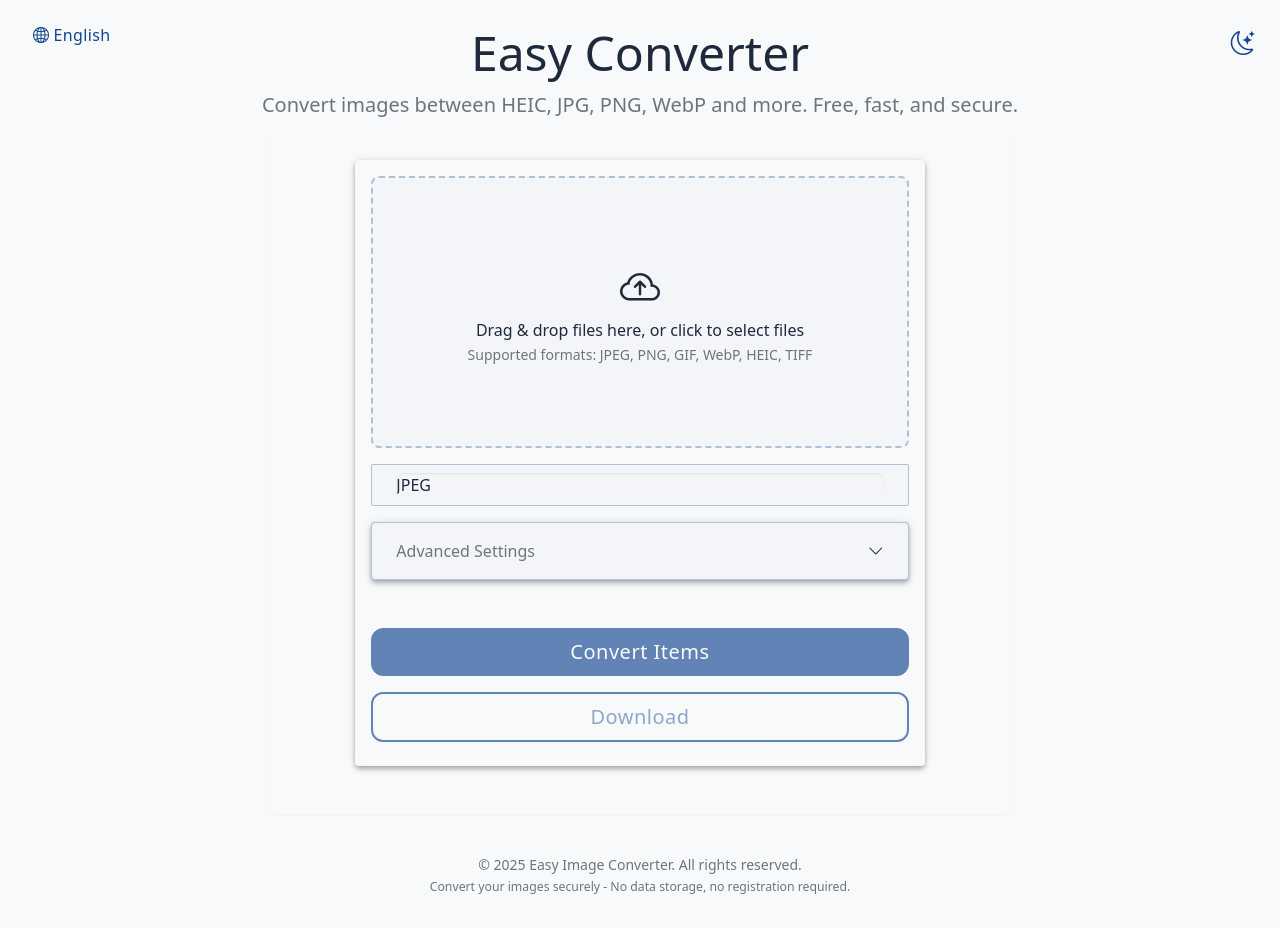
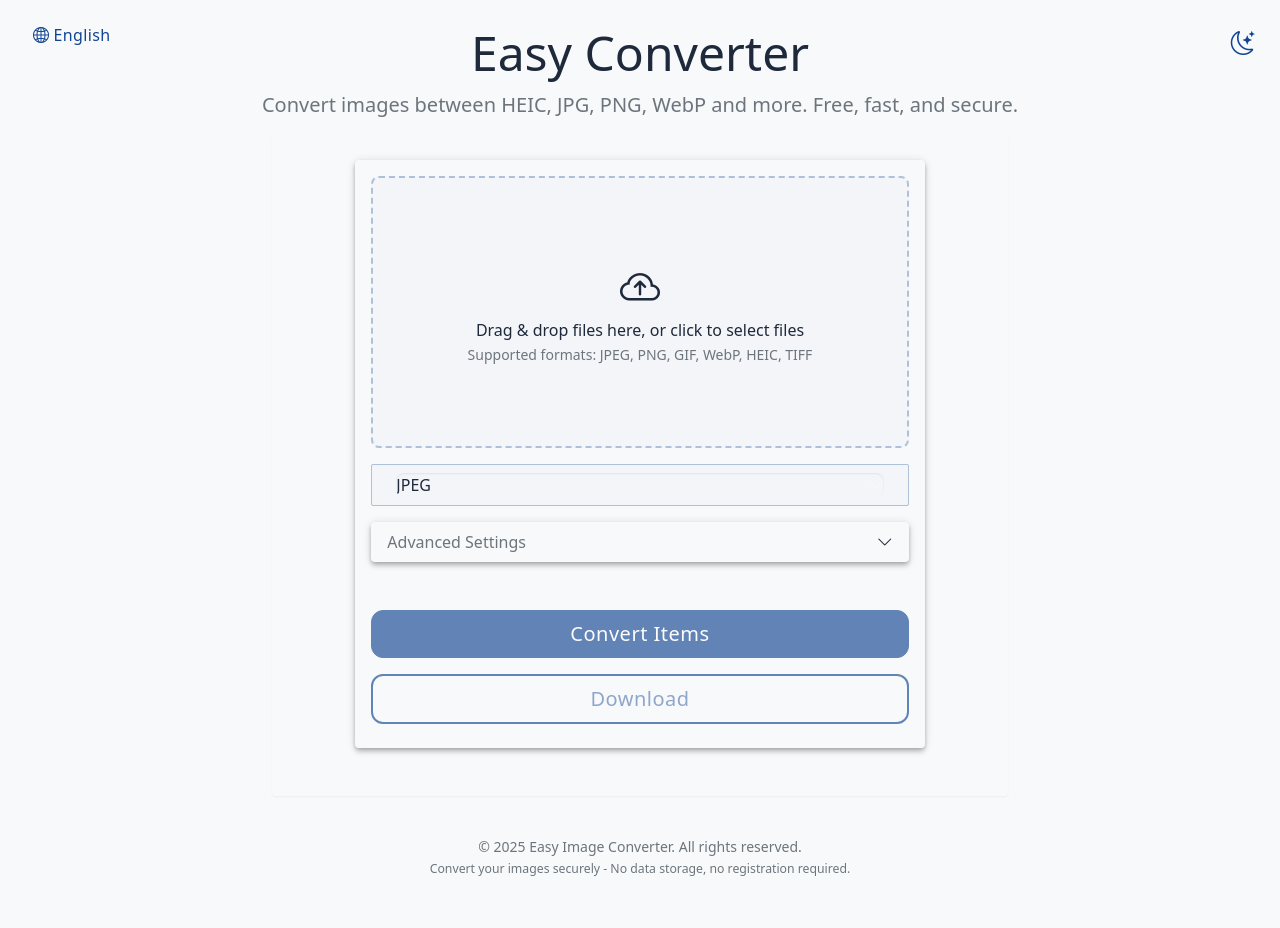
Before and after one commit to AlexMold/gribcov, a Next.js app in the folder apps/photo-converter/: page / in a window 1280 px wide. Built offline with nearby package versions, Linux system fonts and the light colour scheme.

Commit message:
fix: dark theme

```diff
--- a/apps/photo-converter/src/components/converter/converter.scss
+++ b/apps/photo-converter/src/components/converter/converter.scss
@@ -146,36 +146,10 @@
 }
 
 .settings-panel {
-  border: 1px solid rgba($primary, 0.3);
-  background-color: rgba($primary, 0.02);
-
-  .card-header {
-    border-bottom: none;
-    padding: 1rem 1.5rem;
-
-    &:hover {
-      background-color: rgba($primary, 0.05);
-    }
-  }
 
   .card-body {
-    background-color: var(--bg-primary);
+    background-color: var(--bs-body-bg);
     border-top: 1px solid rgba($primary, 0.3);
-  }
-
-  .form-range {
-    &::-webkit-slider-thumb {
-      background: var(--bg-primary);
-    }
-
-    &::-moz-range-thumb {
-      background: var(--bg-primary);
-    }
-  }
-
-  .form-check-input:checked {
-    background-color: var(--bg-primary);
-    border-color: var(--border-color);
   }
 }
 
--- a/apps/photo-converter/src/components/shared/LanguageSwitcher.tsx
+++ b/apps/photo-converter/src/components/shared/LanguageSwitcher.tsx
@@ -6,8 +6,8 @@ import { useLanguage } from '../../contexts/LanguageContext';
 const languages = {
   en: 'English',
   es: 'Español',
+  ru: 'Русский',
   ro: 'Română',
-  ru: 'Русский'
 };
 
 export const LanguageSwitcher: React.FC = () => {
--- a/apps/photo-converter/src/styles/_variables.scss
+++ b/apps/photo-converter/src/styles/_variables.scss
@@ -87,7 +87,7 @@ $theme-light: (
 );
 
 $theme-dark: (
-  bg-primary: darken($dark, 15%),
+  bg-primary: darken($dark, 7%),
   text-primary: lighten($light, 15%),
   border-color: map-get($greys, "200"),
   label-color: map-get($greys, "600"),
```
